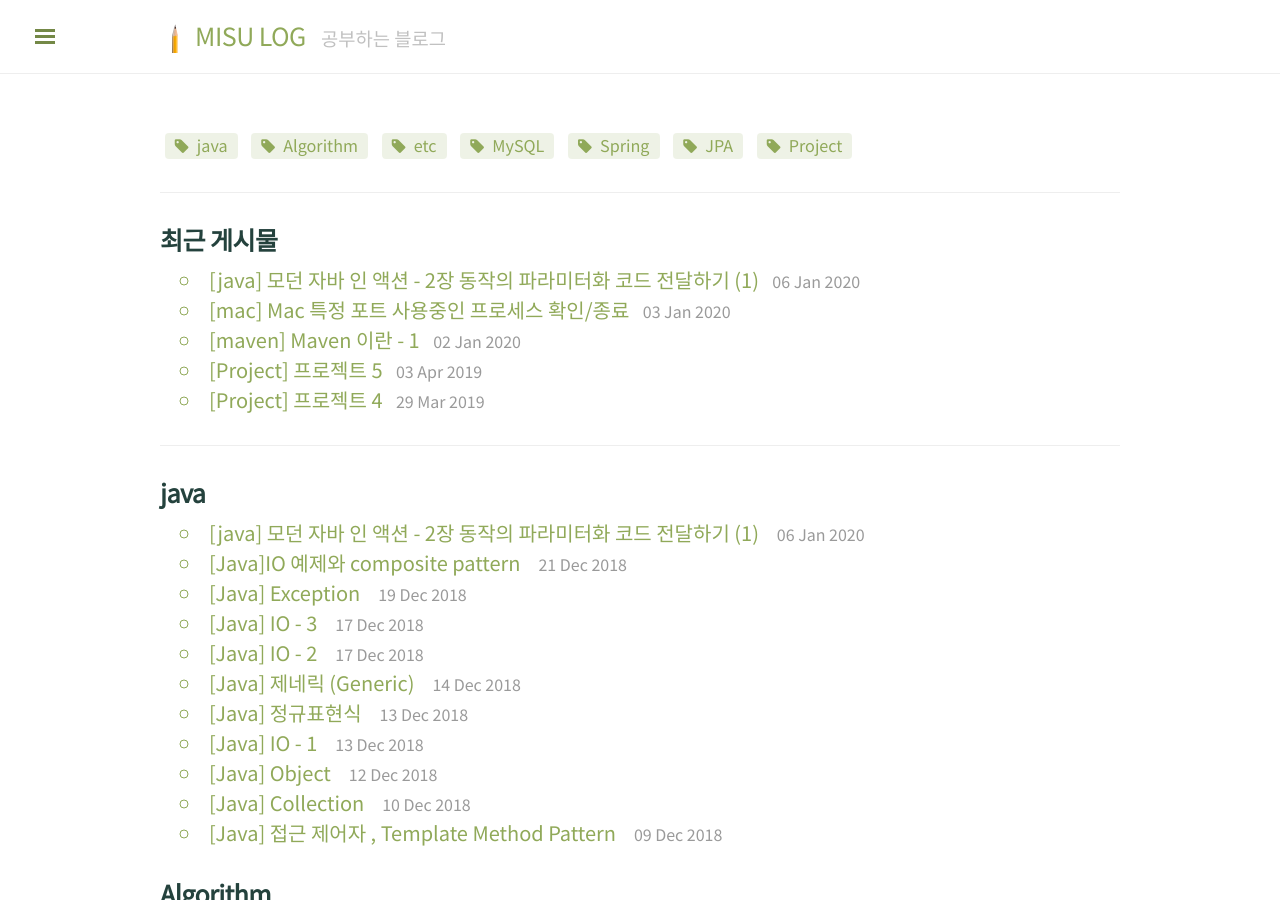
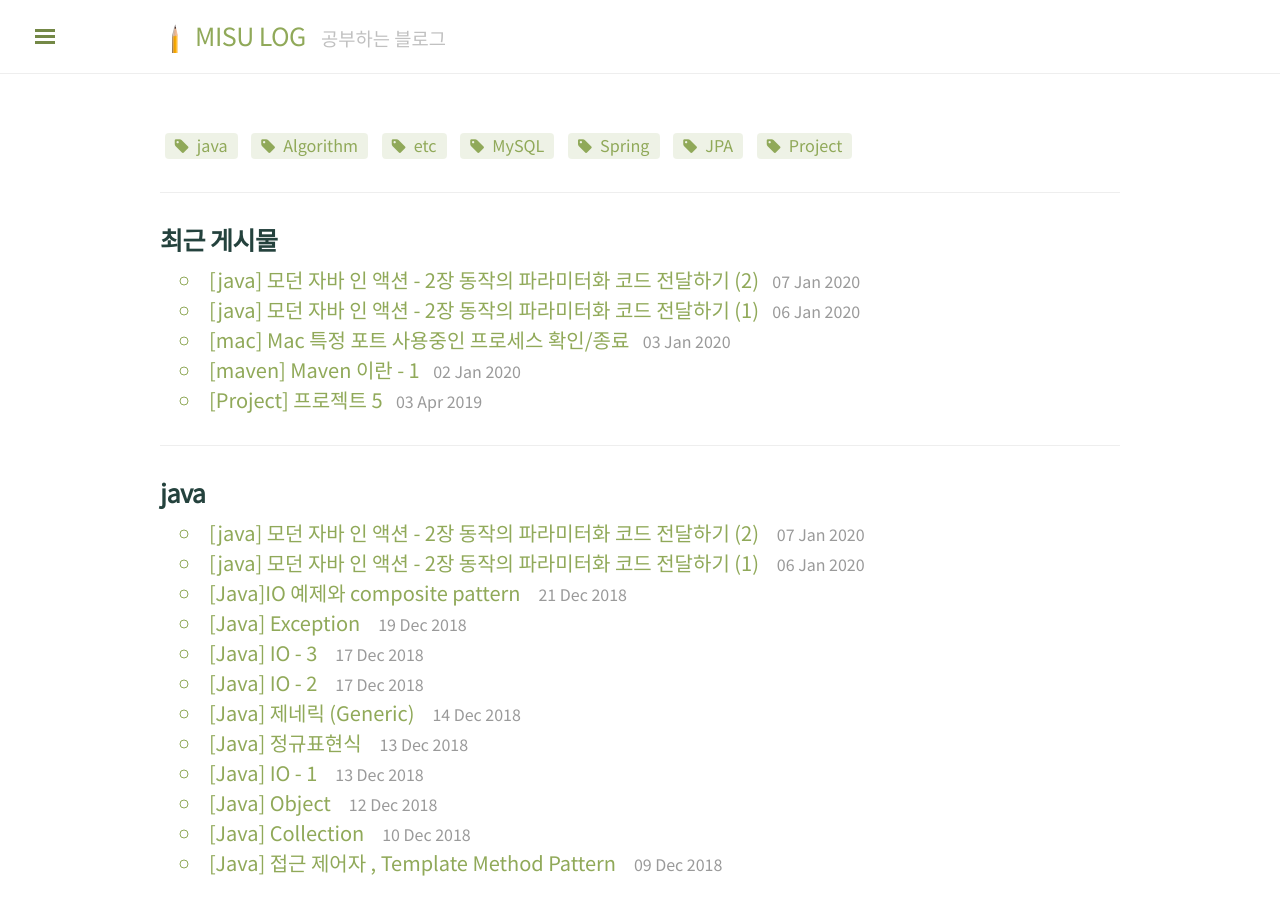
Before and after one commit to misudev/myblog, a Jekyll site: the page built from index.html, in a window 1280 px wide and 900 px high. Built offline with Jekyll 4.4.1, drawn with Linux system fonts in a browser that asks for light colours; nearby versions of some CDN libraries; comment, search, counter and statistics services are not loaded; some of the changed lines change nothing that is shown.

Commit message:
동작 파라미터화 포스팅

````diff
--- /dev/null
+++ b/_posts/2020-01-07-modern-java-chap2-2.md
@@ -0,0 +1,99 @@
+---
+published: true
+layout: post
+title: "[java] 모던 자바 인 액션 - 2장 동작의 파라미터화 코드 전달하기 (2)"
+category: java
+tags: [java]
+comments: true
+classes: wide
+
+---
+
+#동작 파라미터화 코드 전달하기 (2)
+
+## 2.3 복잡한 과정 간소화
+
+### 익명클래스
+
+```java
+List<Apple> redApples = filterApples(inventory, new ApplePredicate() {	// 익명 클래스 구현
+    public boolean test(Apple apple) {
+      return RED.equals(apple.getColor());
+    }
+})
+```
+
+익명클래스도 문제점이 있다. 여전히 많은 공간을 차지하며 많은 프로그래머들이 익명 클래스 사용에 익숙하지 않다.
+
+
+
+### 람다 표현식
+
+```java
+List<Apple> result = filterApples(inventory, (Apple apple) -> RED.equals(apple.getColor()));
+```
+
+위의 익명클래스보다 훨씬 간결한 코드가 된다.
+
+
+
+### 리스트 형식으로 추상화
+
+```java
+public static <T> List<T> filter(List<T> list, Predicate<T> p) { // 형식 파라미터 T
+    List<T> result = new ArrayList<>();
+    for (T e : list) {
+        if (p.test(e)) {
+            result.add(e);
+        }
+    }
+	return result;
+}
+```
+
+
+
+```java
+// 다양한 타입의 리스트에 필터 메서드를 적용할 수 있다.
+List<Apple> redApples = filter(inventory, (Apple apple) -> RED.equals(apple.getColor()));
+List<Integer> evenNumbers = filter(numbers, (Integer i) -> i % 2 == 0);
+```
+
+
+
+## 2.4 실전 예제
+
+### Comparator로 정렬하기
+
+Comparator를 구현해 sort메서드의 동작을 다양화할 수 있다.
+
+```java
+// java.util.Comparator
+public interface Comparator<T> {
+		int compare(T o1, T o2);
+}
+
+// 사과를 무게로 정렬하기
+inventory.sort(Appple a1, Apple a2) -> a1.getWeight().compareTo(a2.getWeight()));
+```
+
+
+
+### Runnable로 코드 블록 실행하기
+
+Runnable을 이용해서 다양한 동작을 스레드로 실행할 수 있다.
+
+```java
+ // java.lang.Runnalble
+ public interface Runnable {
+ 		void run();
+ }
+
+Thread t1 = new Thread(new Runnable() {
+    public void run() {
+        System.out.println("Hello world!");
+    }
+});
+
+Thread t2 = new Thread(() -> System.out.println("Hello world!"));
+```
````
Also changed, not shown: _posts/2020-01-06-modern-java-chap2.md (+1 -1 lines).
